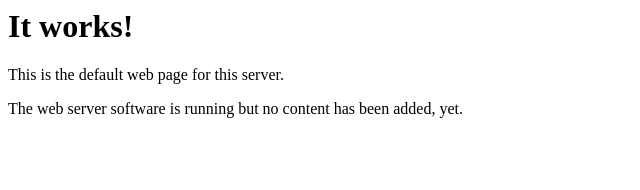
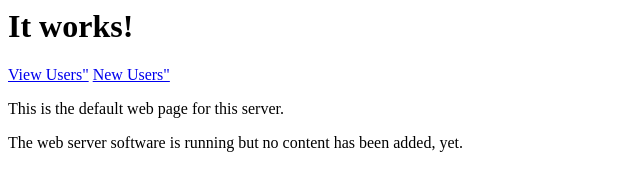
Before and after one commit to menuitem/ncirl, a plain HTML site: page www/index.html in a window 1280 px wide. Shown: the whole page, without its empty margins (0-640 px from the left). Drawn offline with Linux system fonts and the light colour scheme.

```diff
--- a/www/index.html
+++ b/www/index.html
@@ -1,4 +1,6 @@
 <html><body><h1>It works!</h1>
+<a href="cgi-bin/accept_form.pl">View Users"</a>
+<a href="/form.html">New Users"</a>
 <p>This is the default web page for this server.</p>
 <p>The web server software is running but no content has been added, yet.</p>
 </body></html>
```
Also changed, not shown: www/form.html (+0 -1 lines), 1 other file.
